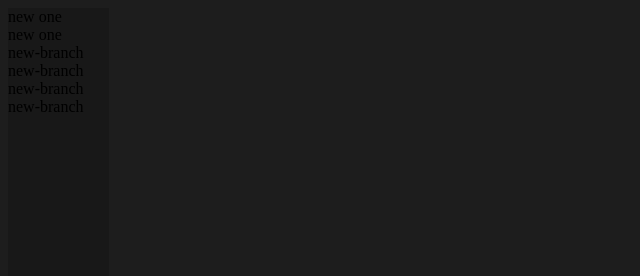
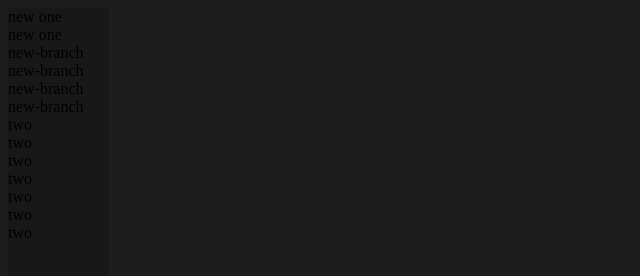
Before and after one commit to sajal-jayanto/Portfolio, a plain HTML site: page index.html in a window 1280 px wide. Shown: the full height of the page, 0-640 px from the left. Drawn offline with Linux system fonts and the light colour scheme.

Commit message:
line 16,17,18,19

```diff
--- a/index.html
+++ b/index.html
@@ -13,6 +13,10 @@
                 <div>new-branch</div>
                 <div>new-branch</div>
                 <div>new-branch</div>
+                <div>two</div>
+                <div>two</div><div>two</div>
+                <div>two</div><div>two</div><div>two</div>
+                <div>two</div>
             </div>
         </div>
     </body>
```
